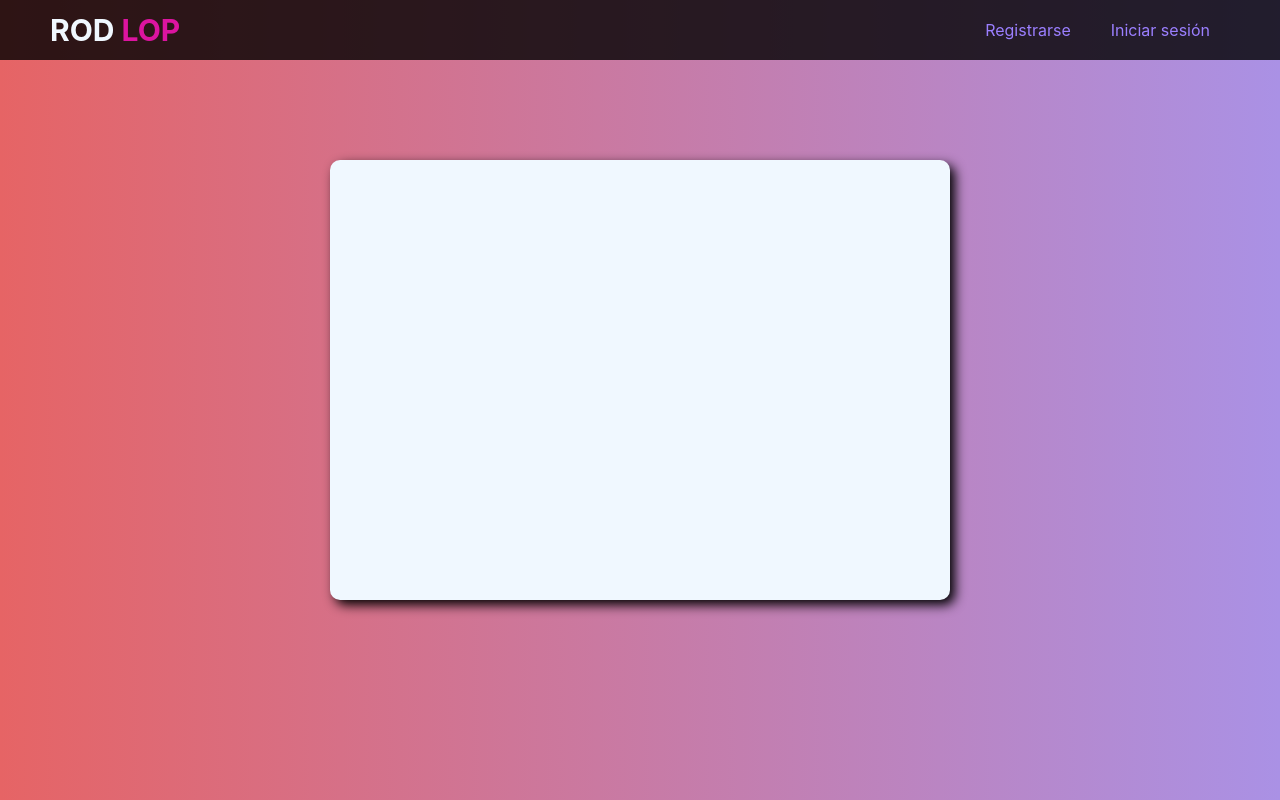
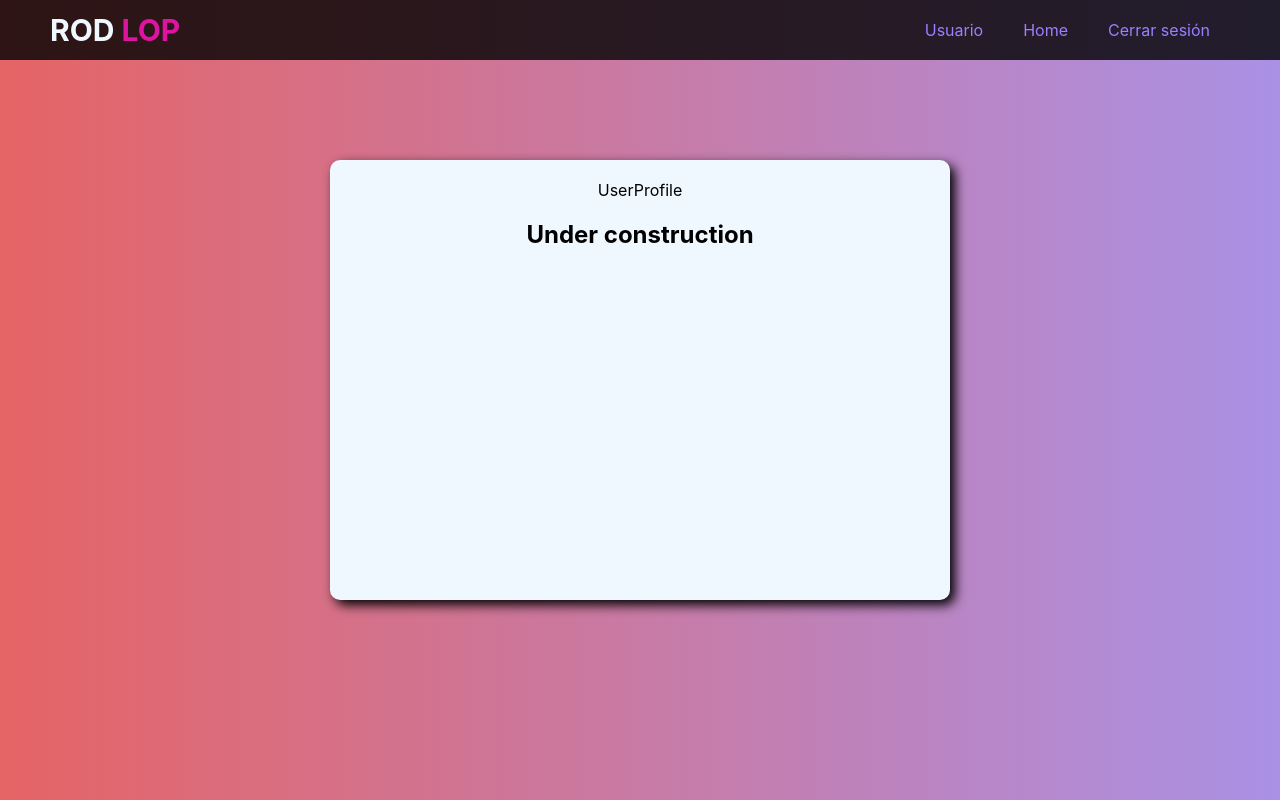
Before and after one commit to CarelessAsado/MERN-TaskManagement, a React (Create React App) app in the folder front/: page /profile/1 in a window 1280 px wide. Built offline with nearby package versions, Linux system fonts and the light colour scheme; sample sign-in values are in the browser's storage.

Commit message:
login updated

```diff
--- a/front/src/App.js
+++ b/front/src/App.js
@@ -4,6 +4,7 @@ import { Routes, Route } from "react-router-dom";
 /*-----------PAGES**********************/
 import { RegisterOrLogin } from "./pages/Register";
 import { Main } from "./pages/Main";
+import { UserProfile } from "./pages/UserProfile";
 /*----------JWT RELATED-----------------*/
 import { PersistLogin } from "./components/PersistLogin";
 import { ProtectedByAuth } from "./components/ProtectedByAuth";
@@ -16,6 +17,7 @@ function App() {
           <Route element={<PersistLogin />}>
             <Route element={<ProtectedByAuth />}>
               <Route path="/" element={<Main />}></Route>
+              <Route path="/profile/:userId" element={<UserProfile />}></Route>
             </Route>
           </Route>
           <Route path="/register" element={<RegisterOrLogin />}></Route>
--- a/front/src/Context/context.js
+++ b/front/src/Context/context.js
@@ -2,7 +2,7 @@ import React, { useReducer } from "react";
 import { reducerTasksUser } from "./reducer";
 
 export const AppContext = React.createContext({});
-const initialState = { user: null, tasks: [], error: false };
+const initialState = { user: null, tasks: [], error: false, loading: false };
 export const ContextProvider = ({ children }) => {
   const [state, dispatch] = useReducer(reducerTasksUser, initialState);
   return (
--- a/front/src/Context/reducer.js
+++ b/front/src/Context/reducer.js
@@ -11,8 +11,13 @@ export const actions = {
   VALIDATION_ERROR: "VALIDATION_ERROR",
   CLEAR_ERRORS: "CLEAR_ERRORS",
 };
+
 export function reducerTasksUser(state, action) {
-  const copia = [...state.tasks];
+  let copia = [];
+  if (state.tasks) {
+    copia = [...state.tasks];
+  }
+
   console.log(state, "VER STATE", action, "USE REDUCER");
   switch (action.type) {
     /*------------------ERRORS-----------------*/
--- a/front/src/components/navbar/Navbar.css
+++ b/front/src/components/navbar/Navbar.css
@@ -17,6 +17,7 @@ nav {
   padding: 0 50px;
   /*----------para el responsive menu-----------*/
   position: relative;
+  z-index: 10;
 }
 nav a {
   text-decoration: none;
--- a/front/src/components/navbar/Navbar.js
+++ b/front/src/components/navbar/Navbar.js
@@ -31,8 +31,12 @@ const Navbar = () => {
       </div>
       {/* add the active class to show or not the nav links */}
       <ul className={showMenu ? "" : "active"}>
-        {user
-          ? MenuList.hayUser.map((item, index) => {
+        {user ? (
+          <>
+            <li>
+              <Link to={`/profile/${user._id}`}>Usuario</Link>
+            </li>
+            {MenuList.hayUser.map((item, index) => {
               return (
                 <li key={index}>
                   <Link
@@ -46,14 +50,17 @@ const Navbar = () => {
                   </Link>
                 </li>
               );
-            })
-          : MenuList.noHayUser.map((item, index) => {
-              return (
-                <li key={index}>
-                  <Link to={`${item.url}`}> {item.title}</Link>
-                </li>
-              );
             })}
+          </>
+        ) : (
+          MenuList.noHayUser.map((item, index) => {
+            return (
+              <li key={index}>
+                <Link to={`${item.url}`}> {item.title}</Link>
+              </li>
+            );
+          })
+        )}
       </ul>
     </nav>
   );
--- a/front/src/pages/Register.js
+++ b/front/src/pages/Register.js
@@ -36,12 +36,16 @@ export const RegisterOrLogin = () => {
   /*----------HACER LOGIN---------*/
   function handleSubmitLogin(e) {
     e.preventDefault();
+
     if (!emailUsuario || !contraseña) {
+      console.log(emailUsuario, contraseña, "DEBERIAN ESTAR VACIOS");
       return dispatch({
         type: actions.VALIDATION_ERROR,
         payload: "No puede haber campos vacíos.",
       });
     }
+    console.log("si llega aca el problema es en el login API");
+    console.log(emailUsuario, contraseña);
     loginPost({ emailUsuario, contraseña }, dispatch, navigate);
   }
   return (
--- /dev/null
+++ b/front/src/pages/UserProfile.jsx
@@ -0,0 +1,11 @@
+import React from "react";
+
+export const UserProfile = () => {
+  return (
+    <>
+      {" "}
+      <div>UserProfile</div>
+      <h2>Under construction</h2>
+    </>
+  );
+};
```
